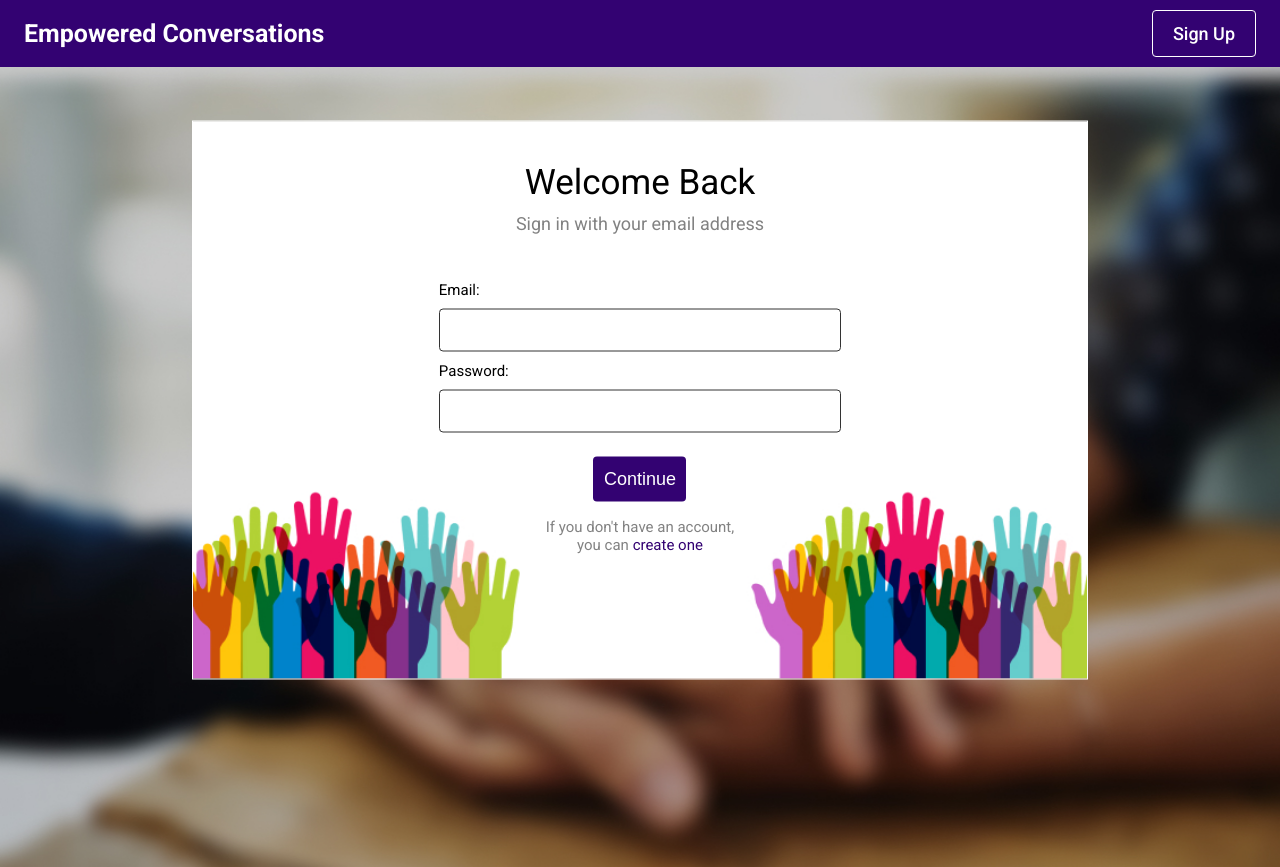
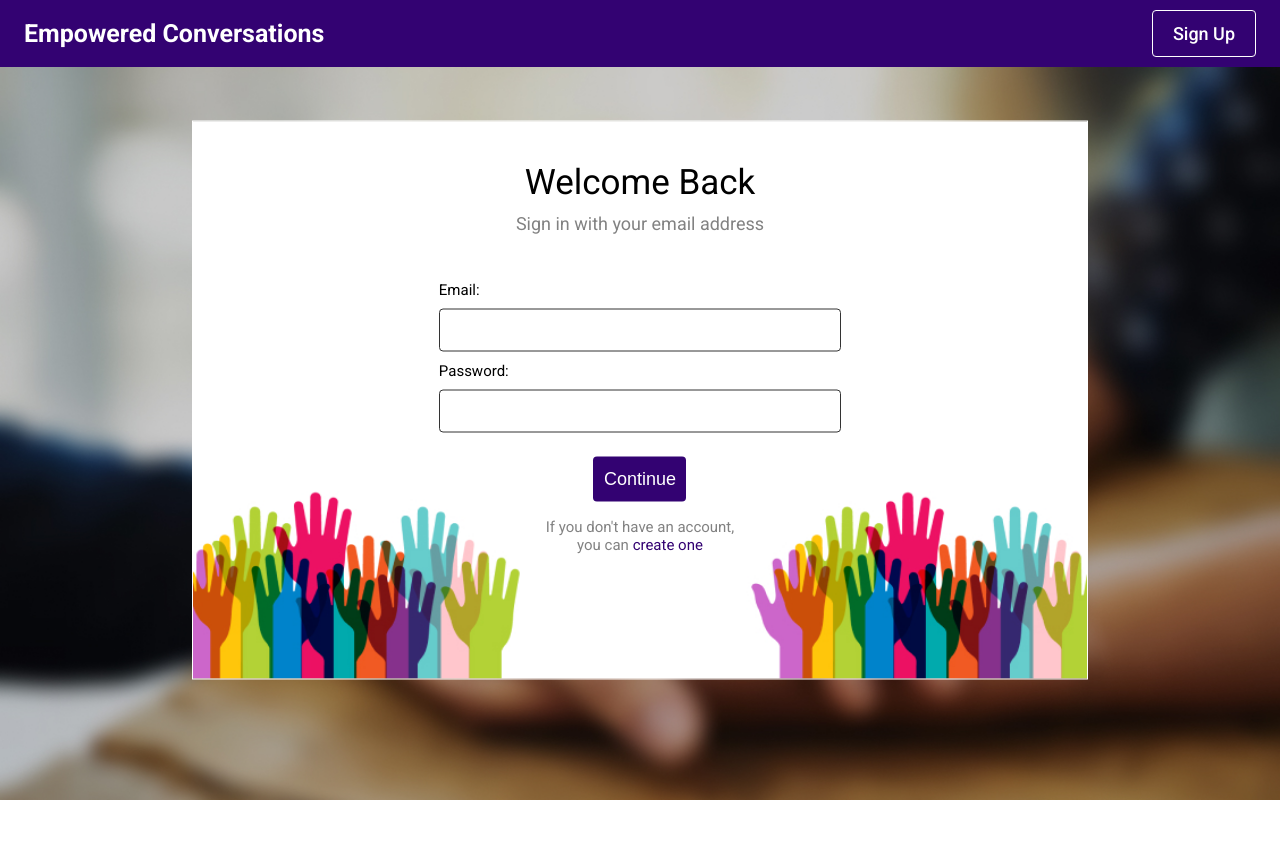
Before and after one commit to bw-empowered-conversations/Front-End, a React (Create React App) app: page /welcome in a window 1280 px wide. After the commit the page ends 800 px from the top, so only its background shows below. Built offline with nearby package versions, Linux system fonts and the light colour scheme.

Commit message:
Moved Header component to Signin page

```diff
--- a/src/App.js
+++ b/src/App.js
@@ -16,12 +16,9 @@ import SearchConversations from './components/SearchConversations'
 function App() {
   return (
     <div className="App">
-      <Route path='/welcome'>
-        <Header />
-      </Route>
-      <Route exact path='/welcome'>
-        <SignIn />
-      </Route>
+      <Route exact path='/welcome' component={SignIn} />
+
+
       <Route exact path='/welcome/newsignup'>
         <NewSignUp />
       </Route>
--- a/src/components/SignIn.js
+++ b/src/components/SignIn.js
@@ -1,4 +1,5 @@
 import React, { useState } from "react";
+import Header from "./Header";
 import { Link } from "react-router-dom";
 import Background from "../images/backhandsblur.jpg";
 import BackColorHands from '../images/Welcome-Background.jpg'
@@ -112,8 +113,6 @@ const  FFF = styled.div`
 
 `
 
-
-
 const SignIn = () => {
     const [credentials, setCredentials] = useState({
         email: '',
@@ -142,7 +141,9 @@ const SignIn = () => {
     }
 
     return (
+
         <WrapBackDiv>
+        <Header />
             <Modal>
                 {" "}
                 Welcome Back
```
